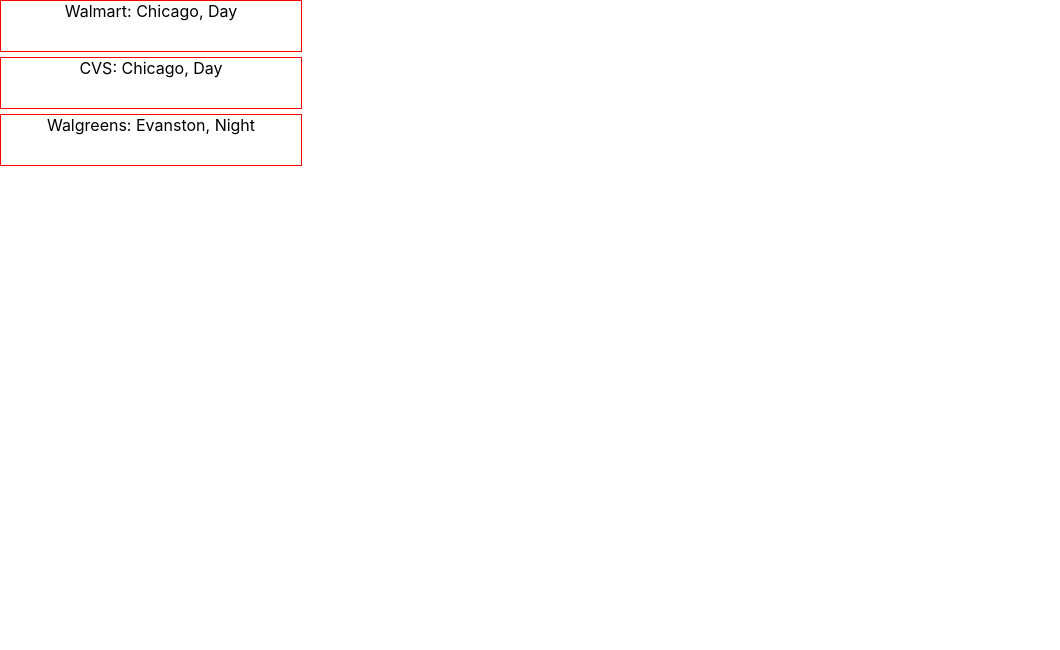
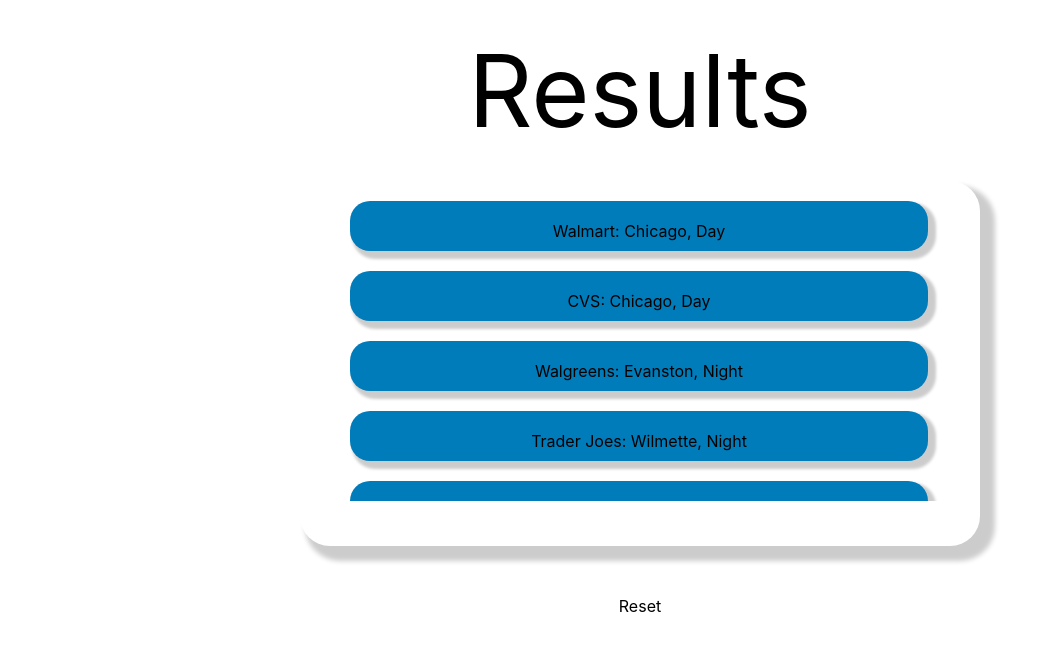
Before and after one commit to Lam-Richard/wrc-disc, a React (Create React App) app: page / in a window 1280 px wide. Shown: the top 650 px of the page, without its empty margins (0-1060 px from the left). Built offline with nearby package versions, Linux system fonts and the light colour scheme.

Commit message:
styling results

```diff
--- a/src/App.css
+++ b/src/App.css
@@ -1,38 +1,45 @@
-.App {
-  text-align: center;
+.Reset {
+    height: 30;
+    width: 100;
 }
 
-.App-logo {
-  height: 40vmin;
-  pointer-events: none;
+.Reset:hover {
+    cursor: pointer;
+    opacity: 0.6;
 }
 
-@media (prefers-reduced-motion: no-preference) {
-  .App-logo {
-    animation: App-logo-spin infinite 20s linear;
-  }
+.style-2 {
+    height: '500px';
+    width: '10px';
 }
 
-.App-header {
-  background-color: #282c34;
-  min-height: 100vh;
-  display: flex;
-  flex-direction: column;
-  align-items: center;
-  justify-content: center;
-  font-size: calc(10px + 2vmin);
-  color: white;
+.style-2 {
+  margin-left: 30px;
+  float: left;
+  height: 300px;
+  width: 95%;
+  overflow-y: scroll;
+  margin-bottom: 25px;
 }
 
-.App-link {
-  color: #61dafb;
+.style-2::-webkit-scrollbar-track
+{
+  -webkit-box-shadow: inset 0 0 6px rgba(0,0,0,0.3);
+  border-radius: 10px;
+  background-color: #F5F5F5;
+  box-shadow: inset 0 0 6px rgba(0,0,0,0.3);
 }
 
-@keyframes App-logo-spin {
-  from {
-    transform: rotate(0deg);
-  }
-  to {
-    transform: rotate(360deg);
-  }
+.style-2::-webkit-scrollbar
+{
+  width: 12px;
+  background-color: #F5F5F5;
 }
+
+.style-2::-webkit-scrollbar-thumb
+{
+  border-radius: 10px;
+  -webkit-box-shadow: inset 0 0 6px rgba(0,0,0,.3);
+  box-shadow: inset 0 0 6px rgba(0,0,0,.3);
+  background-color: #D62929;
+}
--- a/src/App.js
+++ b/src/App.js
@@ -18,45 +18,142 @@
     company: 'Walmart',
     englishLevel: 3,
     location: "Chicago",
-    shift: 0
+    shift: 0,
+    hourly: 13,
+    sector: 'retail',
+
   },
   cvs: {
     company: 'CVS',
     englishLevel: 4,
     location: "Chicago",
     shift: 0,
+    hourly: 12,
+    sector: 'healthcare',
+
+
   },
   walgreens: {
     company: 'Walgreens',
     englishLevel: 2,
     location: "Evanston",
-    shift: 1
+    shift: 1,
+    hourly: 15,
+    sector: 'healthcare',
+  },
+  traderjoes: {
+    company: 'Trader Joes',
+    englishLevel: 5,
+    location: "Wilmette",
+    shift: 1,
+    hourly: 12,
+    sector: 'retail',
+
+  },
+  petsmart: {
+    company: 'Pet Smart',
+    englishLevel: 4,
+    location: "Chicago",
+    shift: 0,
+    hourly: 15,
+    sector: 'retail',
+
+
+  },
+  starbucks: {
+    company: 'Starbucks',
+    englishLevel: 3,
+    location: "Chicago",
+    shift: 0,
+    hourly: 10,
+    sector: 'restaurant',
   }
+
 };
+
+const Result = ({job}) => {
+  return (
+    <div style={{
+          height: 50,
+          borderColor: 'transparent',
+          margin: "0 auto",
+          marginRight: 30,
+          marginBottom: '20px',
+          justifyContent: 'center',
+          alignItems: 'center',
+          borderRadius: 20,
+          backgroundColor: '#007cba',
+          boxShadow: '5px 5px 3px 3px rgba(0,0,0,0.2)',
+          }}>
+            <br></br>
+            <div style={{textAlign: 'center', justifyContent: 'center', alignItems: 'center', margin: '0 auto'}}>
+              {job.company}: {job.location}, {job.shift == 0 ? "Day" : "Night"}
+            </div>
+    </div>
+  )
+}
+
+const ScrollableListings = () => {
+  return (
+  <div className="style-2">
+    {Object.values(jobRequirements).map((job)=> {
+        return (
+          <Result job={job}/>
+        )
+      })}
+  </div>
+  )
+}
 
 const Listings = () => {
   return (
-    Object.values(jobRequirements).map((job)=> {
-      return (
-        <div style={{border: "red 1px solid",
-        height: 50, width: 300, marginBottom: '5px',
-        justifyContent: 'center',
-        alignItems: 'center',
+    <div className="Listings" style={{
+      margin: '0 auto',
+      backgroundColor: 'white',
+      width: '50vw',
+      padding: 20,
+      borderRadius: 30,
+      borderColor: 'transparent',
+      boxShadow: '10px 10px 5px 5px rgba(0,0,0,0.2)',
+    }}>
+
+    </div>
+  )
+}
+const Banner = () => {
 
 
-        }}>
-          <div style={{textAlign: 'center'}}>{job.company}: {job.location}, {job.shift == 0 ? "Day" : "Night"}</div>
-        </div>
-      )
-    })
+  return (
+    <div style={{textAlign: 'center', fontSize: 100, marginBottom: 30, marginTop: 30}}>
+      Results
+    </div>
+  )
+
+
+}
+
+const Reset = () => {
+  return (
+    <div className="Reset" style={{marginTop: 50}}>Reset</div>
   )
 }
 
 
 function App() {
   return (
-    <div  className="App">
-      <Listings></Listings>
+    <div className="App" style={{display: 'flex', alignItems: 'center', justifyContent: 'center', flexDirection: 'column'}}>
+      <Banner></Banner>
+      <div style={{margin: '0 auto',
+      backgroundColor: 'white',
+      width: '50vw',
+      padding: 20,
+      borderRadius: 30,
+      borderColor: 'black',
+
+      boxShadow: '10px 10px 5px 5px rgba(0,0,0,0.2)',}}>
+      <ScrollableListings></ScrollableListings>
+      </div>
+      <Reset></Reset>
     </div>
   );
 }
```
